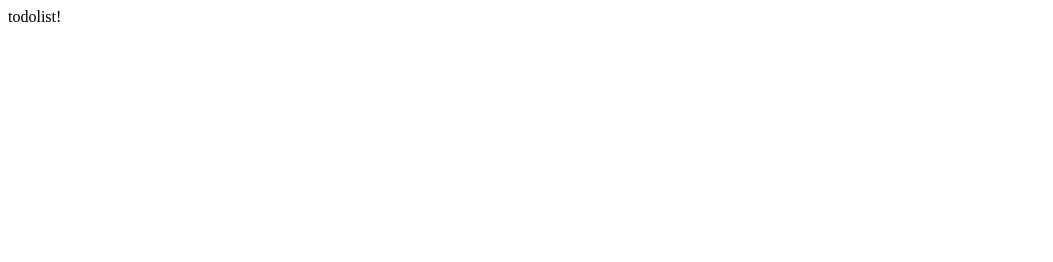
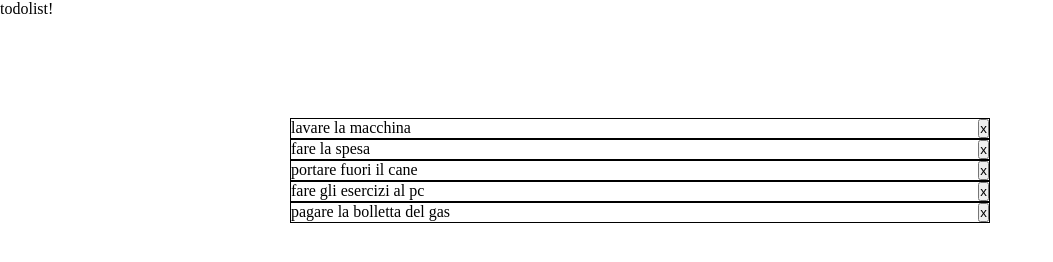
Before and after one commit to Francesca-Barletta/vue-todolist, a plain HTML site: page index.html in a window 1280 px wide. Shown: the whole page, without its empty margins (0-1053 px from the left). Drawn offline with nearby package versions, Linux system fonts and the light colour scheme.

Commit message:
add function remove at click on x

```diff
--- a/css/app.css
+++ b/css/app.css
@@ -0,0 +1,20 @@
+*{
+    margin: 0;
+    padding: 0;
+    box-sizing: border-box;
+}
+ul, ol, menu{
+    list-style: none;
+}
+.container{
+    width: 700px;
+    margin: 100px auto;
+}
+ul >*{
+ border: 1px solid black;
+ display: flex;
+ justify-content: space-between;
+}
+.done-line{
+    text-decoration: line-through;
+}
--- a/index.html
+++ b/index.html
@@ -8,7 +8,19 @@
     <title>Document</title>
 </head>
 <body>
-    <div id="app">{{ message }}</div>
+    <div id="app">{{ message }}
+        <div class="container">
+            <ul>
+                <li v-for="(item, i) in todo">
+                    <p :class="item.done === true ? 'done-line' : ''">{{item.text}}</p>
+                    <button @click="removeListItem(i)">x</button>
+                </li>
+            </ul>
+        </div>
+    </div>
+
+
+
     <script>
 
     </script>
--- a/js/app.js
+++ b/js/app.js
@@ -4,7 +4,39 @@
   createApp({
     data() {
       return {
-        message: 'todolist!'
+        message: 'todolist!',
+        todo: [
+            {
+                text:'lavare la macchina',
+                done: false
+            },
+            {
+                text:'fare la spesa',
+                done: false
+            },
+            {
+                text:'portare fuori il cane',
+                done: false
+            },
+            {
+                text:'fare gli esercizi al pc',
+                done: false
+            },
+            {
+                text:'pagare la bolletta del gas',
+                done: false
+            },
+        ],
+
       }
-    }
-  }).mount('#app')
+    },
+    methods: {
+        removeListItem(i) {
+                this.todo.splice(i, 1);
+            }
+        },
+    mounted() {
+
+
+	},
+  }).mount('#app');
```
Also changed, not shown: 1 other file.
